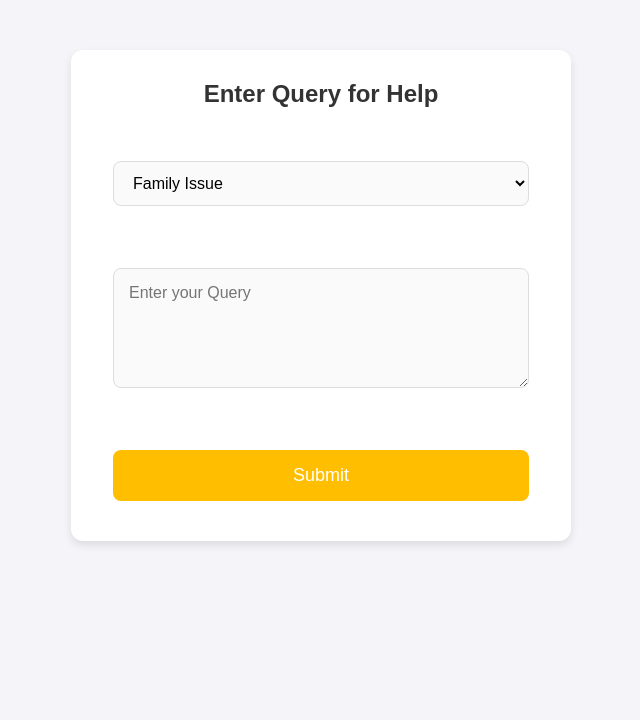
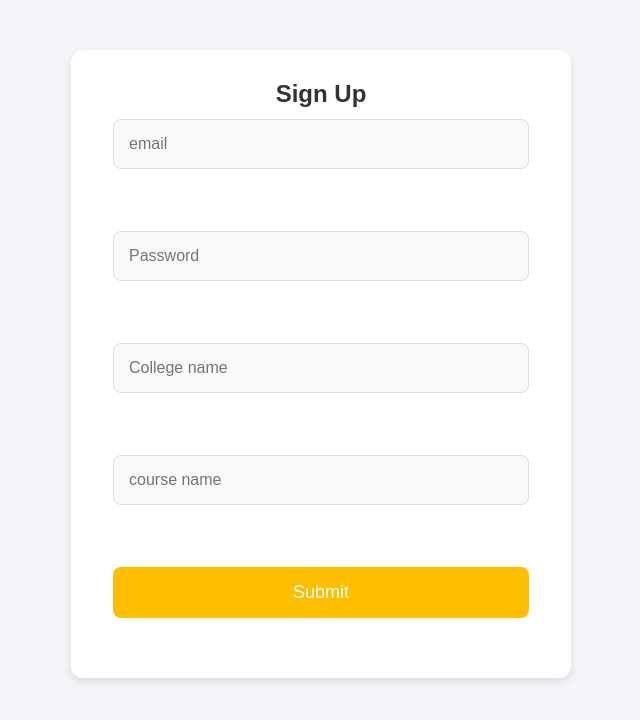
Before and after one commit to cfgbengaluru24/Team-55, a React (Vite) app in the folder client/: page /student-signup in a window 1280 px wide. Shown: the top 720 px of the page, without its empty margins (319-959 px from the left). Built offline with nearby package versions, Linux system fonts and the light colour scheme.

Commit message:
SignIn student and admin initialized; db schema created

```diff
--- a/client/package.json
+++ b/client/package.json
@@ -14,7 +14,8 @@
     "react-dom": "^18.3.1",
     "react-hook-form": "^7.52.1",
     "react-icon": "^1.0.0",
-    "react-icons": "^5.2.1"
+    "react-icons": "^5.2.1",
+    "react-router-dom": "^6.25.1"
   },
   "devDependencies": {
     "@types/react": "^18.3.3",
--- a/client/src/App.jsx
+++ b/client/src/App.jsx
@@ -1,14 +1,42 @@
 import React from 'react'
 import './App.css'
-// import HomePage from './components/Homepage';
+import HomePage from './components/Homepage';
 import Help from './components/Help'
+import StudentSignUp from './components/StudentSignUp'
+import AdminSignUp from './components/AdminSignUp';
+import { createBrowserRouter, RouterProvider } from "react-router-dom"
+const router = createBrowserRouter(
+  [
+    {
+      path:"/",
+      element:<HomePage/>,
+    },
+
+    {
+      path: "/help",
+      element: <Help/>,
+    },
+    //Need to get hep rou
+    // {
+    //   path:"/get-help",
+    //   element:<HomePage/>,
+    // },
+    {
+      path: "/student-signup",
+      element: <StudentSignUp/>
+    },
+    {
+      path: "/admin-signup",
+      element: <AdminSignUp/>
+    }
+  ]
+)
 
 function App() {
 
   return (
     <>
-
-      <Help/>
+    <RouterProvider router={router} />
     </>
   )
 }
--- a/client/src/components/AdminSignUp.jsx
+++ b/client/src/components/AdminSignUp.jsx
@@ -0,0 +1,55 @@
+import React from 'react';
+import './Help.css';
+import { useForm } from "react-hook-form";
+import { useNavigate } from 'react-router-dom';
+
+const AdminSignUp = () => {
+    const { register, handleSubmit, formState: { errors, isSubmitting } } = useForm();
+    const navigate = useNavigate();
+
+    const onSubmit = (data) => {
+        const emailId = data.email;
+        const pwd = data.password;
+        if (emailId === "admin01@gmail.com" && pwd === "1234") {
+            // redirect to the admin portal
+            navigate("/");
+        }
+    };
+
+    return (
+        <>
+            <div className="form-container">
+                <h1>Sign Up</h1>
+                <form onSubmit={handleSubmit(onSubmit)}>
+                    <div className="container">
+                        <input
+                            {...register("email", { required: 'Email is required' })}
+                            id="email"
+                            name="email"
+                            placeholder="Email"
+                            type="text"
+                            autoComplete="email"
+                        />
+                        {errors.email && <div>{errors.email.message}</div>}
+                        <br/>
+                        <br/>
+                        <input
+                            {...register("password", { required: 'Password is required' })}
+                            id="password"
+                            name="password"
+                            placeholder="Password"
+                            type="password"
+                            autoComplete="current-password"
+                        />
+                        {errors.password && <div>{errors.password.message}</div>}
+                        <br/>
+                        <br/>
+                        <input disabled={isSubmitting} type="submit" value="Submit"/>
+                    </div>
+                </form>
+            </div>
+        </>
+    );
+};
+
+export default AdminSignUp;
--- a/client/src/components/Help.css
+++ b/client/src/components/Help.css
@@ -35,7 +35,7 @@ body {
     flex-direction: column;
   }
 
-  .form-container input[type="email"],
+  .form-container input,
   .form-container select,
   .form-container textarea {
     padding: 12px 15px;
--- a/client/src/components/Homepage.jsx
+++ b/client/src/components/Homepage.jsx
@@ -29,7 +29,7 @@ export default function Homepage() {
     <div>
       <nav className="navbar bg-body-tertiary sticky-top">
         <div className="container-fluid">
-          <a className="navbar-brand">Navbar</a>
+          <a className="navbar-brand" color="#FFBF00">Joining The Dots Foundation</a>
           <form className="d-flex" role="search">
             <i className="fa-solid fa-user fa-3x" onClick={handleLoginToggle}></i>
             {showLogin && (
--- a/client/src/components/StudentSignUp.jsx
+++ b/client/src/components/StudentSignUp.jsx
@@ -0,0 +1,57 @@
+import React from 'react'
+import { useForm } from "react-hook-form";
+
+import './Help.css';
+
+const StudentSignUp = () => {
+    const { register, handleSubmit, formState: { errors, isSubmitting } } = useForm();
+
+  const onSubmit = async (data) => {
+
+
+  };
+  return (
+    <>
+    <div className="form-container">
+      <h1>Sign Up</h1>
+      <form action='' onSubmit={handleSubmit(onSubmit)}>
+        <div className="container">
+            <input
+              {...register("email", { required: 'true', message:"Email is required" })}
+              placeholder="email"
+              type="email"
+            />
+          {errors.email && <div>{errors.email.message}</div>}
+          <br/>
+          <br/>
+          <input
+              {...register("password", { required: 'true', message:" Password is required" })}
+              placeholder="Password"
+              type="password"
+            />
+
+          <br/>
+          <br/>
+          <input
+              {...register("college-name", { required: 'true', message:"college name is required" })}
+              placeholder="College name"
+              type="text"
+            />
+          <br/>
+          <br/>
+          <input
+              {...register("course-name", { required: 'true', message:"course name is required" })}
+              placeholder="course name"
+              type="text"
+            />
+          <br/>
+          <br/>
+          <input disabled={isSubmitting} type='submit' value='Submit'/>
+        </div>
+      </form>
+      </div>
+    </>
+  )
+}
+
+export default StudentSignUp
```
Also changed, not shown: 1 other file (tests, documents, lock files or other folders).
